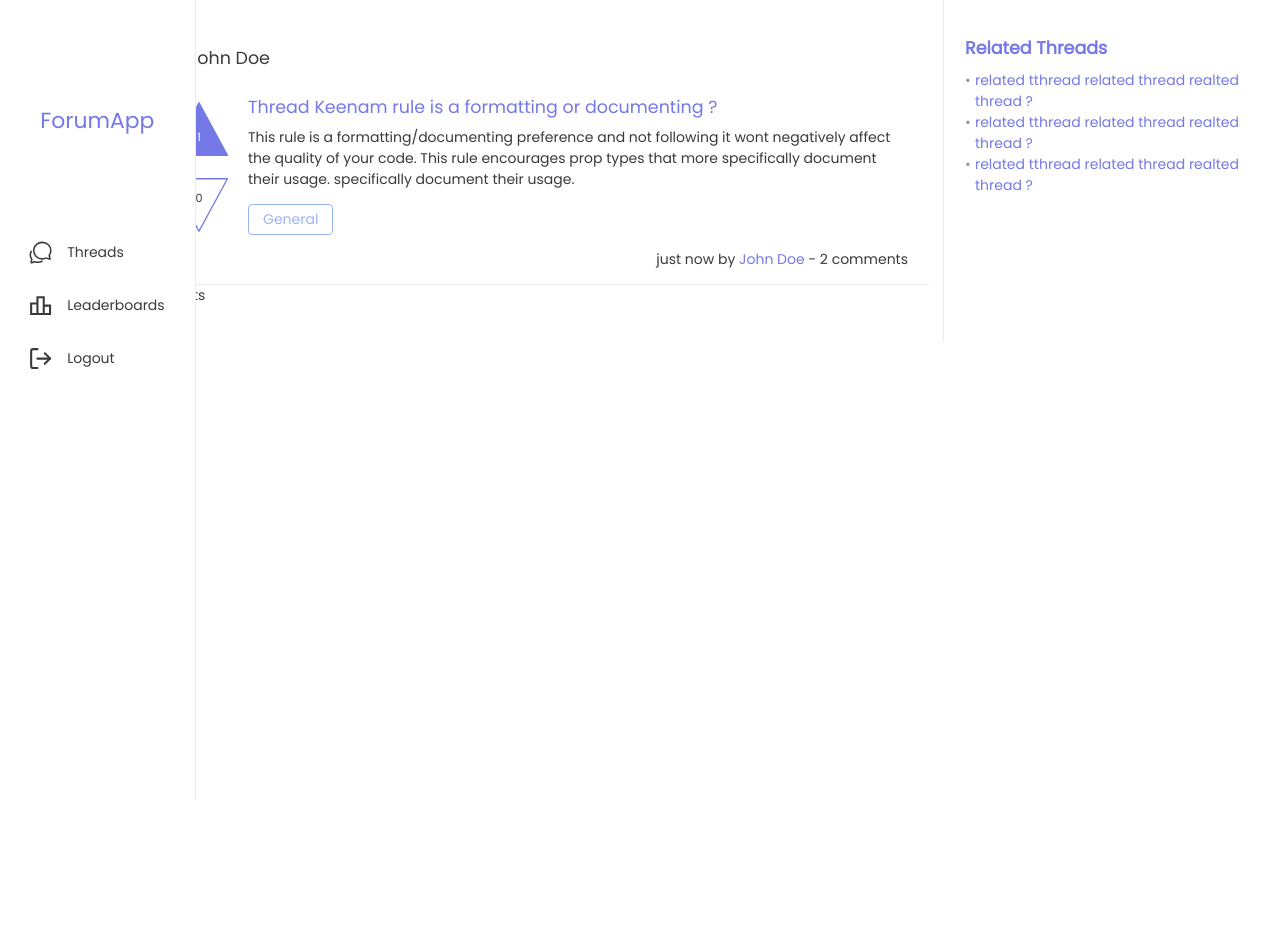
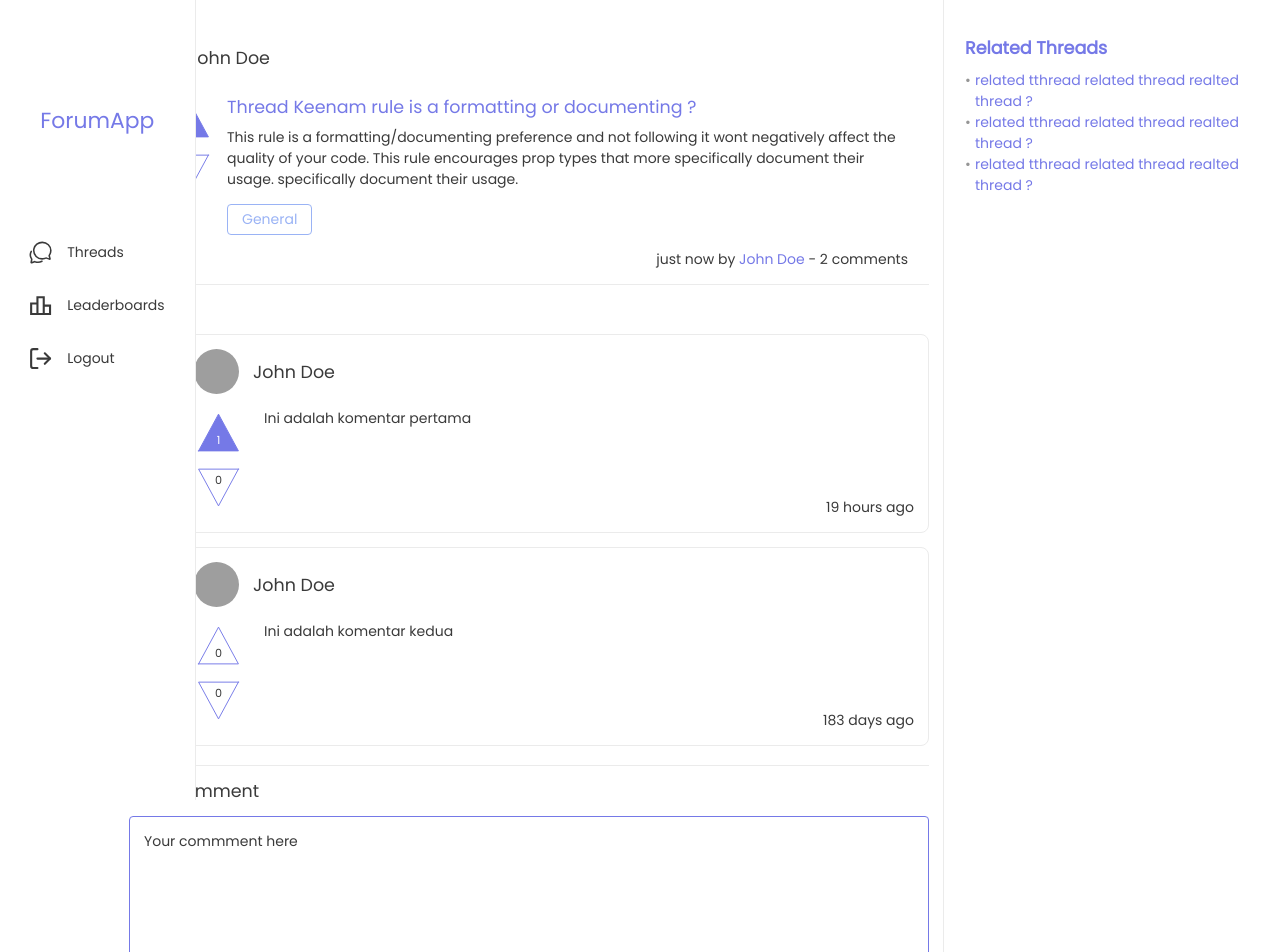
Before and after one commit to laksmanayudha/forum-app, a React (Create React App) app: page /thread/1 in a window 1280 px wide. Shown: the top 952 px of the page. Before the commit the page ends 800 px from the top, so only its background shows below. Built offline with nearby package versions, Linux system fonts and the light colour scheme; grey boxes are pictures that could not be loaded.

Commit message:
create threadDetailPage complete

```diff
--- a/src/components/hoc/withSidebar.jsx
+++ b/src/components/hoc/withSidebar.jsx
@@ -1,7 +1,9 @@
 import React from 'react';
 // import { BiUserCircle } from 'react-icons/bi';
-// import { FiSearch } from 'react-icons/fi';
-import { FiLogOut } from 'react-icons/fi';
+import {
+  FiLogOut,
+  // FiSearch,
+} from 'react-icons/fi';
 import { MdOutlineLeaderboard } from 'react-icons/md';
 import { IoChatbubblesOutline } from 'react-icons/io5';
 import { SideBar, SidebarNavItem, SidebarNavs } from '../SideBar';
@@ -16,7 +18,7 @@ function withSidebar(Component) {
             <SidebarNavItem label="Leaderboards" icon={<MdOutlineLeaderboard />} href="/leaderboards" />
             {/* <SidebarNavItem label="Search" icon={<FiSearch />} href="/" /> */}
             {/* <SidebarNavItem label="Profile" icon={<BiUserCircle />} href="/" /> */}
-            <SidebarNavItem label="Logout" icon={<FiLogOut />} href="/" />
+            <SidebarNavItem label="Logout" icon={<FiLogOut />} href="/login" />
           </SidebarNavs>
         </SideBar>
         <Component {...props} />
--- a/src/pages/ThreadDetail.jsx
+++ b/src/pages/ThreadDetail.jsx
@@ -1,9 +1,12 @@
 import React from 'react';
 import { Link } from 'react-router-dom';
+import { FormSubmit, Textarea, Form } from '../components/Form';
 import withSidebar from '../components/hoc/withSidebar';
 import ThreadItem from '../components/Threads/ThreadItem';
 import { UserProfile } from '../components/UserProfile';
+import { Votes } from '../components/Votes';
 import '../styles/pages/thread-detail-page.css';
+import { postedAt } from '../utils';
 
 function ThreadDetail() {
   const threadDetail = {
@@ -64,6 +67,14 @@ function ThreadDetail() {
     totalComments: threadDetail.comments.length,
   };
 
+  const comments = threadDetail.comments.map((comment) => ({
+    ...comment,
+    upVotesCount: comment.upVotesBy.length,
+    downVotesCount: comment.downVotesBy.length,
+    isUpVote: comment.upVotesBy.includes(authUser.id),
+    isDownVote: comment.downVotesBy.includes(authUser.id),
+  }));
+
   return (
     <section className="thread-detail-page page--aside">
       <div className="thread-detail-page__main">
@@ -74,7 +85,33 @@ function ThreadDetail() {
               <ThreadItem {...threadDetailDisplay} />
             </div>
             <div className="thread-comments">
-              comments
+              <div className="comments-branch">
+                <div className="comments-lists">
+                  {comments.map((comment) => (
+                    <div className="comment" key={comment.id}>
+                      <UserProfile {...comment.owner} />
+                      <div className="comment-body">
+                        <Votes {...comment} />
+                        <div className="comment-content">
+                          <div className="content">
+                            {comment.content}
+                          </div>
+                          <div className="created-at">
+                            <span>{postedAt(comment.createdAt)}</span>
+                          </div>
+                        </div>
+                      </div>
+                    </div>
+                  ))}
+                </div>
+              </div>
+            </div>
+            <div className="thread-comment-input">
+              <h4>Your comment</h4>
+              <Form>
+                <Textarea placeholder="Your commment here" />
+                <FormSubmit label="Send" />
+              </Form>
             </div>
           </div>
         </div>
--- a/src/styles/components/form.css
+++ b/src/styles/components/form.css
@@ -26,7 +26,7 @@
   background-color: var(--blue-1);
   border: 1px solid var(--blue-1);
   border-radius: 4px;
-  padding: .8em;
+  padding: .4em;
   cursor: pointer;
 }
 
--- a/src/styles/components/votes.css
+++ b/src/styles/components/votes.css
@@ -2,14 +2,15 @@
 
 /* votes */
 .votes {
+  width: min-content;
   display: flex;
   flex-direction: column;
 }
 
 .up-votes svg,
 .down-votes svg {
-  width: 5em;
-  height: 5em;
+  width: 3.5em;
+  height: 3.5em;
 }
 
 .up-votes:hover svg path,
--- a/src/styles/pages/thread-detail-page.css
+++ b/src/styles/pages/thread-detail-page.css
@@ -16,6 +16,65 @@
 .thread-detail-container > div {
   width: 100%;
   max-width: 880px;
+}
+
+.thread-comment-input {
+  border-top: 1px solid var(--divider);
+  margin-top: 1.3em;
+}
+
+.thread-comment-input h4 {
+  margin: .7em 0;
+}
+
+/* comments */
+.comments-lists {
+  position: relative;
+  display: flex;
+  flex-direction: column;
+  gap: 1em;
+}
+
+.comment {
+  display: flex;
+  flex-direction: column;
+  gap: 1em;
+  border: 1px solid var(--divider);
+  padding: 1em;
+  border-radius: 8px;
+}
+
+.comment::before {
+  content: '';
+  width: 1.5em;
+  height: 1.5em;
+  border-bottom: 2px solid var(--blue-1);
+  position: absolute;
+  left: -1.5em;
+  margin-top: 2.5em;
+}
+
+.comment-body {
+  display: flex;
+  gap: 1.5em;
+}
+
+.comment-content {
+  flex: 1;
+  display: flex;
+  flex-direction: column;
+  justify-content: space-between;
+}
+
+.created-at {
+  display: flex;
+  justify-content: flex-end;
+}
+
+.comments-branch {
+  border-left: 1px solid var(--blue-1);
+  padding: 2.5em 0 0 1.5em;
+  margin: 1em 0 0 2em;
 }
 
 /* side content */
```
